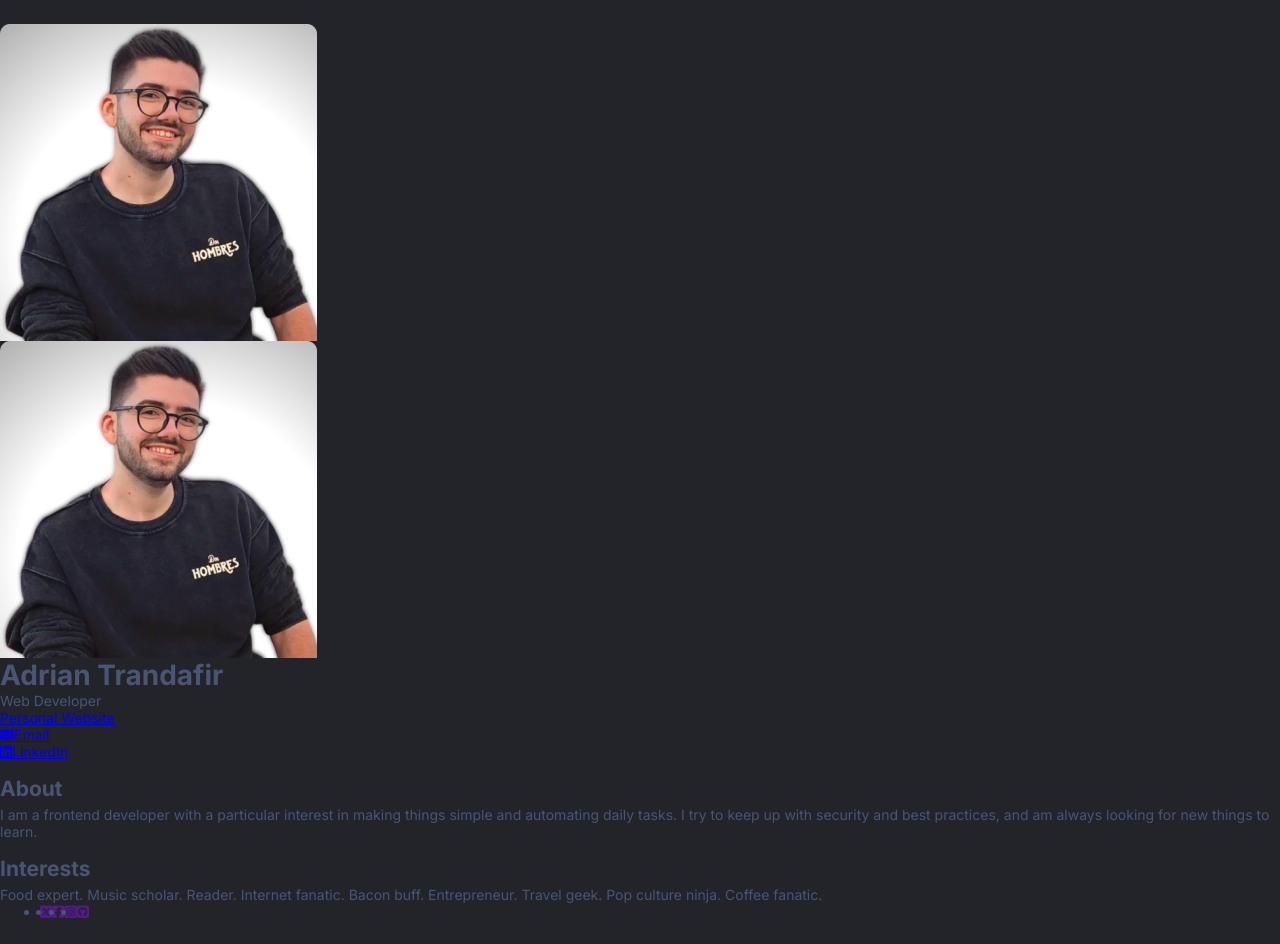
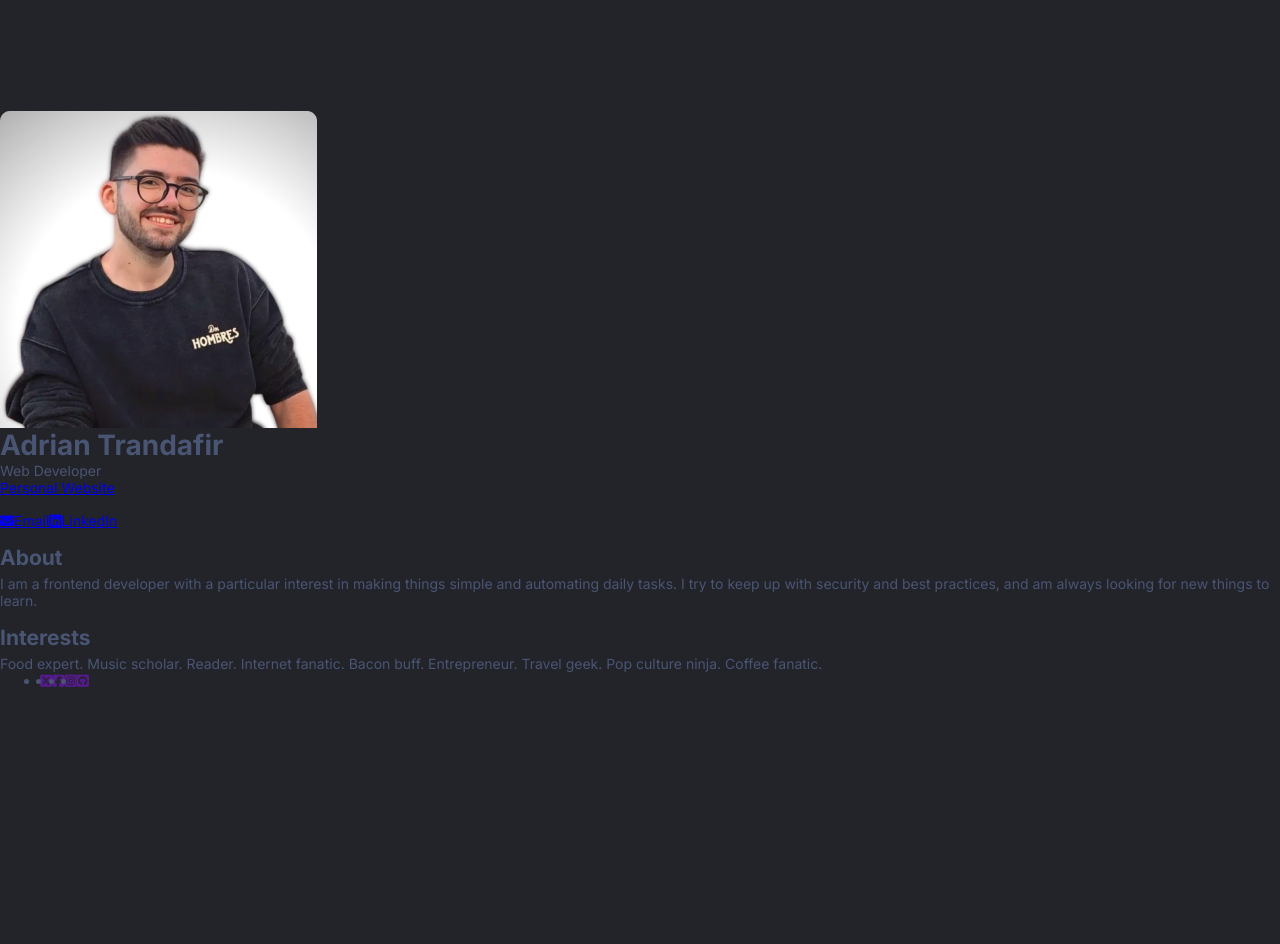
Before and after one commit to XenoMee/Digital-Business-Card-React, a React (Vite) app: page / in a window 1280 px wide. After the commit the page ends 800 px from the top, so only its background shows below. Built offline with nearby package versions, Linux system fonts and the light colour scheme.

Commit message:
add utility classes to parent elements

```diff
--- a/src/components/Info.jsx
+++ b/src/components/Info.jsx
@@ -1,33 +1,30 @@
 import React from 'react';
-import profilePicture from '../images/profile-picture.png';
 
 const Info = () => (
-  <div className='card-info'>
-    <img
-      className='user-profile-picture'
-      src={profilePicture}
-      alt='User profile picture'
-    />
+  <div className='card-info grid-flow' data-spacing='medium'>
     <div className='user-info'>
       <h1 className='user-name'>Adrian Trandafir</h1>
       <span className='user-job'>Web Developer</span>
-      <a href='https://xenomee.github.io/adriantrandafir/'>
+      <a
+        className='user-website'
+        href='https://xenomee.github.io/adriantrandafir/'
+      >
         <p>Personal Website</p>
       </a>
     </div>
-    <div className='contact-info'>
+    <div className='contact-info flex-group'>
       <a
         className='btn email-btn flex-group'
         href='adrian-stefan.trandafir@outlook.com'
       >
-        <i className='fa-solid fa-envelope'></i>
+        <i className='icon fa-solid fa-envelope'></i>
         Email
       </a>
       <a
         className='btn linkedin-btn flex-group'
         href='https://www.linkedin.com/in/adriantrandafir09/'
       >
-        <i className='fa-brands fa-linkedin'></i>
+        <i className='icon fa-brands fa-linkedin'></i>
         LinkedIn
       </a>
     </div>
```
